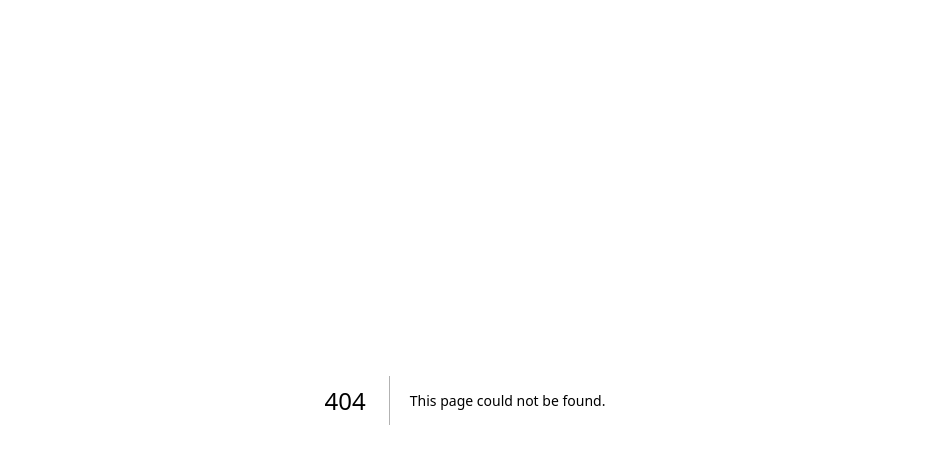
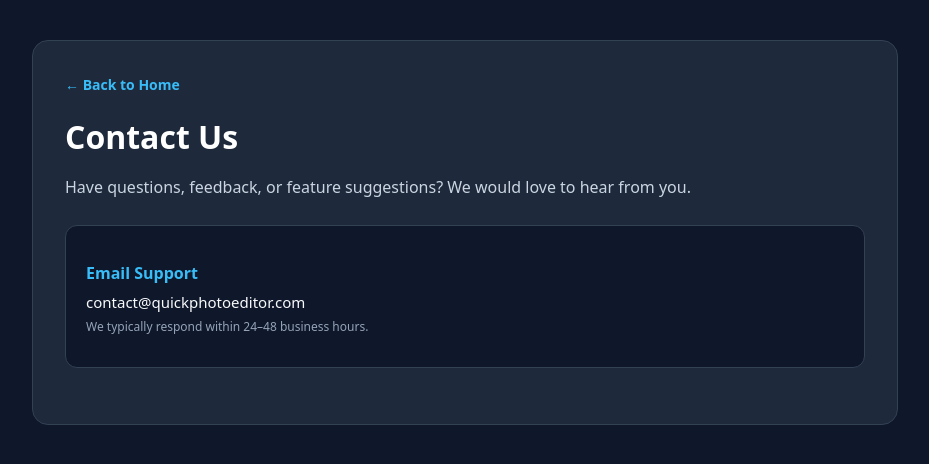
Before and after one commit to abhishek1610-byte/quickphotoeditor, a Next.js app: page /contact in a window 1280 px wide. Before the commit this address had no page. Shown: the top 464 px of the page, without its empty margins (175-1104 px from the left). Built offline with nearby package versions, Linux system fonts and the light colour scheme.

Commit message:
Create page.js

```diff
--- /dev/null
+++ b/app/contact/page.js
@@ -0,0 +1,28 @@
+import Link from 'next/link';
+
+export default function Contact() {
+  return (
+    <div style={{ minHeight: '100vh', backgroundColor: '#0f172a', color: '#cbd5e1', fontFamily: 'system-ui, sans-serif', padding: '40px 20px' }}>
+      <div style={{ maxWidth: '800px', margin: '0 auto', backgroundColor: '#1e293b', padding: '32px', borderRadius: '16px', border: '1px solid #334155' }}>
+        <Link href="/" style={{ color: '#38bdf8', textDecoration: 'none', fontSize: '14px', fontWeight: 'bold' }}>
+          ← Back to Home
+        </Link>
+
+        <h1 style={{ fontSize: '32px', fontWeight: '800', color: '#ffffff', marginTop: '20px', marginBottom: '16px' }}>Contact Us</h1>
+        <p style={{ lineHeight: 1.7, marginBottom: '24px' }}>
+          Have questions, feedback, or feature suggestions? We would love to hear from you.
+        </p>
+
+        <div style={{ padding: '20px', borderRadius: '12px', backgroundColor: '#0f172a', border: '1px solid #334155', marginBottom: '24px' }}>
+          <h3 style={{ fontSize: '16px', color: '#38bdf8', marginBottom: '8px' }}>Email Support</h3>
+          <p style={{ fontSize: '15px', color: '#f8fafc', margin: 0 }}>
+            contact@quickphotoeditor.com
+          </p>
+          <p style={{ fontSize: '12px', color: '#94a3b8', marginTop: '6px' }}>
+            We typically respond within 24–48 business hours.
+          </p>
+        </div>
+      </div>
+    </div>
+  );
+}
```
